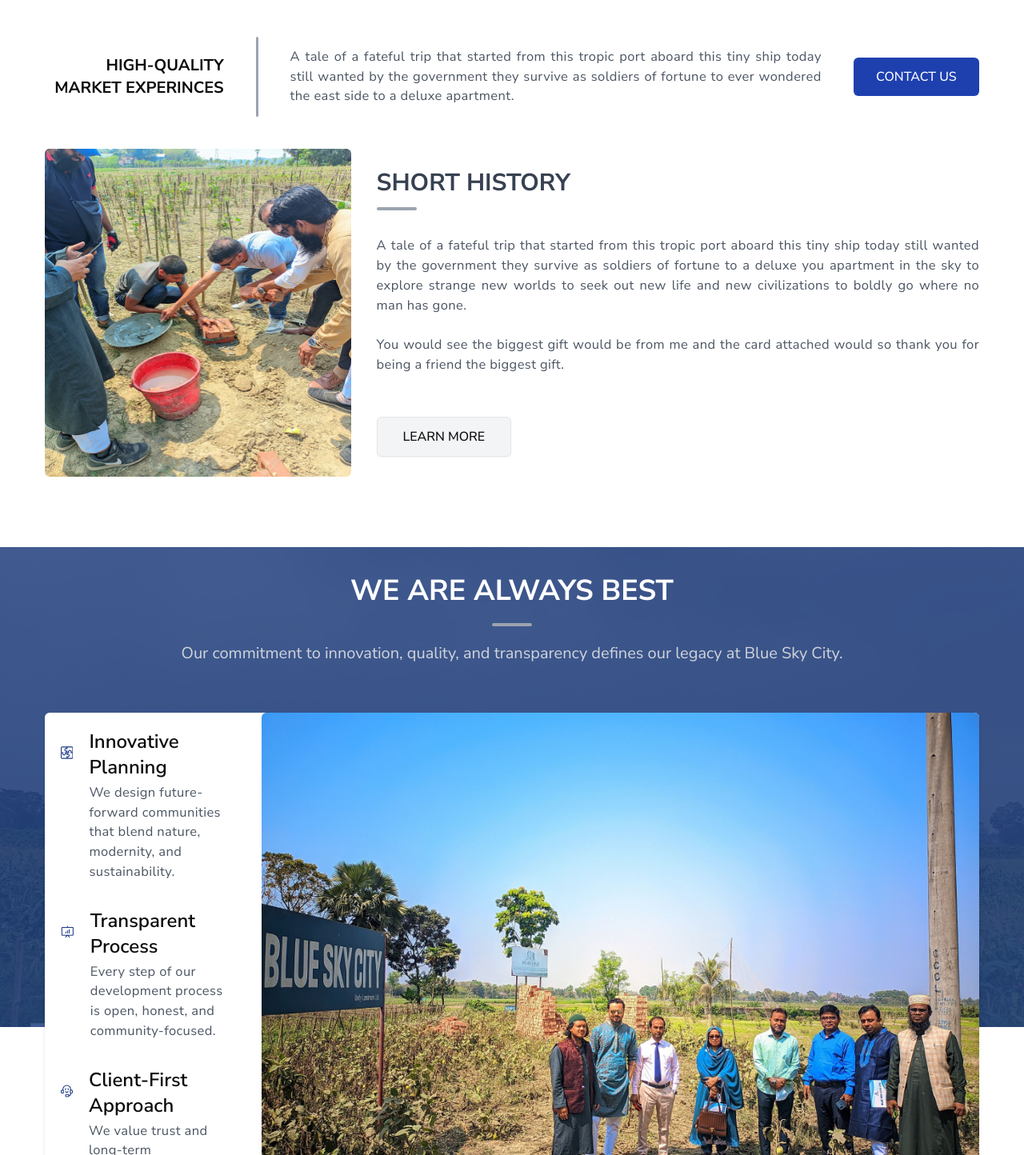
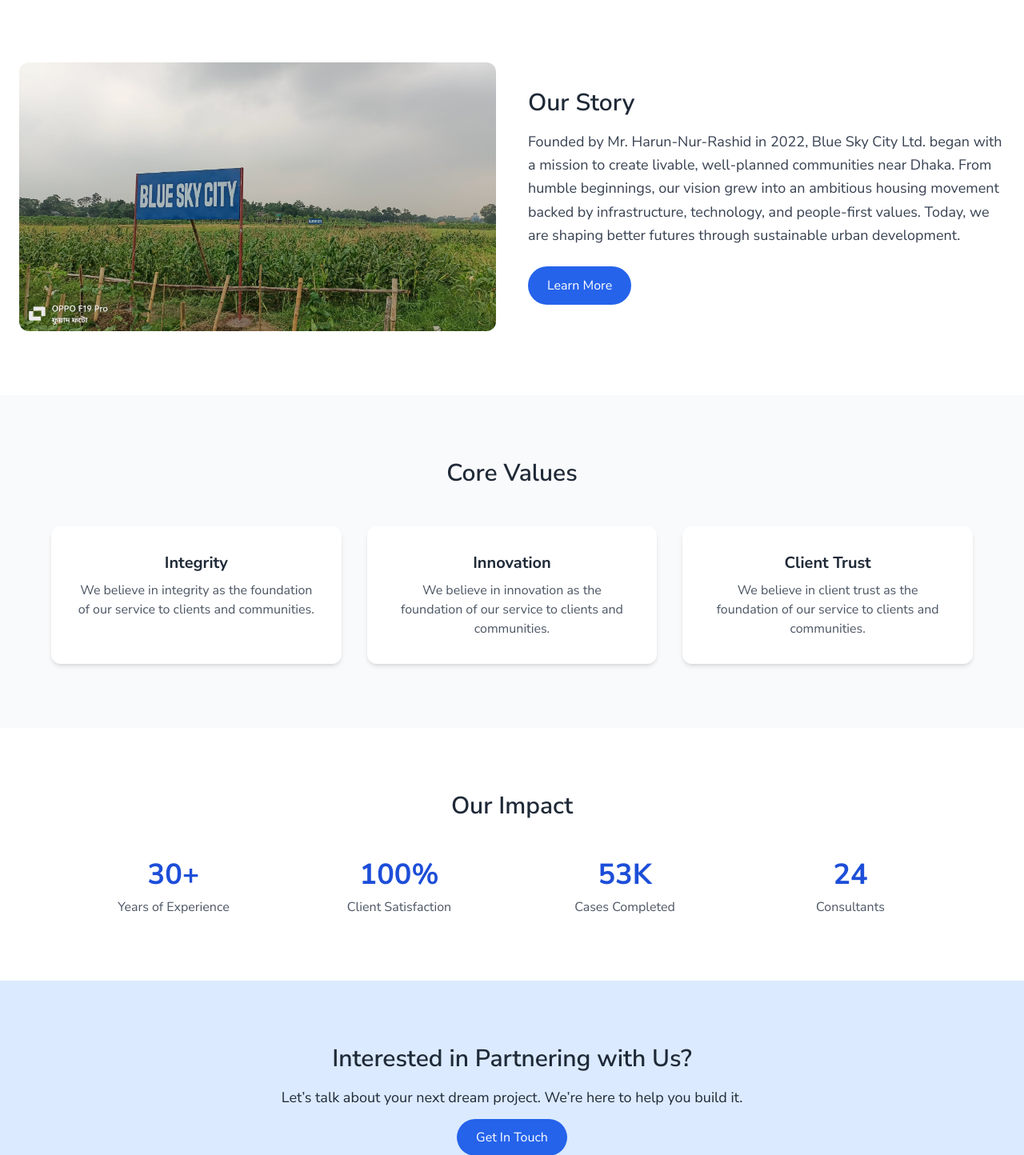
Before and after one commit to sabbir1257/blue_sky_font_end, a Next.js app: page /about in a window 1280 px wide. Shown: the part 666-2110 px from the top of the page at 80% size. Built offline with nearby package versions, Linux system fonts and the light colour scheme.

Commit message:
about section deagine change

```diff
--- a/src/components/pages/about/OurHistories.tsx
+++ b/src/components/pages/about/OurHistories.tsx
@@ -33,15 +33,8 @@ const OurHistories = () => {
           <h1 className="title">SHORT HISTORY</h1>
           <Separator />
           <p className="paragraph mt-5 text-justify">
-            A tale of a fateful trip that started from this tropic port aboard
-            this tiny ship today still wanted by the government they survive as
-            soldiers of fortune to a deluxe you apartment in the sky to explore
-            strange new worlds to seek out new life and new civilizations to
-            boldly go where no man has gone.
-            <br />
-            <br />
-            You would see the biggest gift would be from me and the card
-            attached would so thank you for being a friend the biggest gift.
+            Our journey started by Mr. Harun-Nur-Rashid, Managing Director of Blue Sky Dream City Limited, in 2022 as a housing company. We have a vision to provide the best planned urban living near Dhaka with full support & facilities. Our thought process to create a dream address near Dhaka, which is now very tough for many inside Dhaka for many of us. The west part of Dhaka is the next one to develop, mostly with the latest infrastructure in Bangladesh. So we picked the opportunity to build such a great housing project and build a better society.
+
           </p>
           <Button className="bg-gray-100 border px-8 py-3 shadow-sm mt-10 w-fit rounded-md">
             LEARN MORE
--- a/src/pages/about/index.tsx
+++ b/src/pages/about/index.tsx
@@ -1,25 +1,107 @@
-import CoreValues from '@/components/pages/about/CoreValues'
-import OurHistories from '@/components/pages/about/OurHistories'
-import WeAreBestSection from '@/components/pages/about/WeAreBestSection'
-import TotalAnalysis from '@/components/shared/TotalAnalysis'
-import Container from '@/components/ui/Container'
-import EveryPageHeroSection from '@/components/ui/EveryPageHeroSection'
-import React from 'react'
+// import CoreValues from '@/components/pages/about/CoreValues'
+// import OurHistories from '@/components/pages/about/OurHistories'
+// import WeAreBestSection from '@/components/pages/about/WeAreBestSection'
+// // import TotalAnalysis from '@/components/shared/TotalAnalysis'
+// // import Container from '@/components/ui/Container'
+// import EveryPageHeroSection from '@/components/ui/EveryPageHeroSection'
+// import React from 'react'
 
-const AboutUs = () => {
+// const AboutUs = () => {
+//   return (
+//     <div>
+//       <EveryPageHeroSection title='ABOUT US' imageUrl='/images/land3.jpg'/>
+//       <OurHistories />
+//       <WeAreBestSection />
+//       {/* <Container className='flex justify-center  text-gray-600' >
+//         <div className='mt-80 md:pt-20 lg:mt-0'>
+//         <TotalAnalysis/>
+//         </div>
+//       </Container> */}
+//       <CoreValues />
+//     </div>
+//   )
+// }
+
+// export default AboutUs
+
+
+// components/AboutUs.tsx
+
+import { FC } from 'react';
+import Head from 'next/head';
+import Image from 'next/image';
+import Link from 'next/link';
+import EveryPageHeroSection from '@/components/ui/EveryPageHeroSection';
+
+const AboutUs: FC = () => {
   return (
-    <div>
-      <EveryPageHeroSection title='ABOUT US' imageUrl='/images/land3.jpg'/>
-      <OurHistories />
-      <WeAreBestSection />
-      <Container className='flex justify-center  text-gray-600' >
-        <div className='mt-80 md:pt-20 lg:mt-0'>
-        <TotalAnalysis/>
-        </div>
-      </Container>
-      <CoreValues />
-    </div>
-  )
-}
+    <>
+  <EveryPageHeroSection title='ABOUT US' imageUrl='/images/land3.jpg'/>
+      <main className="bg-white text-gray-800">
+        {/* Short History */}
+        <section className="py-20 px-6 max-w-7xl mx-auto grid md:grid-cols-2 gap-10 items-center">
+          <div>
+            <Image src="/images/land3.jpg" alt="Company History" width={600} height={400} className="rounded-xl" />
+          </div>
+          <div>
+            <h2 className="text-3xl font-semibold mb-4">Our Story</h2>
+            <p className="text-gray-700 text-lg leading-relaxed">
+              Founded by Mr. Harun-Nur-Rashid in 2022, Blue Sky City Ltd. began with a mission to create livable, well-planned communities near Dhaka. From humble beginnings,
+              our vision grew into an ambitious housing movement backed by infrastructure, technology, and people-first values. Today, we are shaping better futures
+              through sustainable urban development.
+            </p>
+            <Link href="/project" className="mt-6 inline-block px-6 py-3 bg-blue-600 text-white rounded-full hover:bg-blue-700">
+              Learn More
+            </Link>
+          </div>
+        </section>
 
-export default AboutUs
+        {/* Company Values */}
+        <section className="bg-gray-50 py-20 px-6">
+          <div className="max-w-6xl mx-auto text-center">
+            <h2 className="text-3xl font-semibold mb-12">Core Values</h2>
+            <div className="grid md:grid-cols-3 gap-8">
+              {["Integrity", "Innovation", "Client Trust"].map((value, index) => (
+                <div key={index} className="bg-white p-8 rounded-xl shadow-md">
+                  <h3 className="text-xl font-bold mb-2">{value}</h3>
+                  <p className="text-gray-600">We believe in {value.toLowerCase()} as the foundation of our service to clients and communities.</p>
+                </div>
+              ))}
+            </div>
+          </div>
+        </section>
+
+        {/* Milestones */}
+        <section className="py-20 px-6 max-w-6xl mx-auto">
+          <h2 className="text-3xl font-semibold text-center mb-12">Our Impact</h2>
+          <div className="grid grid-cols-2 md:grid-cols-4 gap-6 text-center">
+            {[
+              { label: 'Years of Experience', value: '30+' },
+              { label: 'Client Satisfaction', value: '100%' },
+              { label: 'Cases Completed', value: '53K' },
+              { label: 'Consultants', value: '24' },
+            ].map((item, index) => (
+              <div key={index} className="text-blue-700">
+                <h3 className="text-4xl font-bold mb-2">{item.value}</h3>
+                <p className="text-gray-600">{item.label}</p>
+              </div>
+            ))}
+          </div>
+        </section>
+
+        {/* Contact CTA */}
+        <section className="bg-blue-100 py-20 px-6">
+          <div className="text-center max-w-3xl mx-auto">
+            <h2 className="text-3xl font-semibold mb-4">Interested in Partnering with Us?</h2>
+            <p className="text-lg mb-6">Let’s talk about your next dream project. We’re here to help you build it.</p>
+            <Link href="/contact" className="px-6 py-3 bg-blue-600 text-white rounded-full hover:bg-blue-700">
+              Get In Touch
+            </Link>
+          </div>
+        </section>
+      </main>
+    </>
+  );
+};
+
+export default AboutUs;
```
